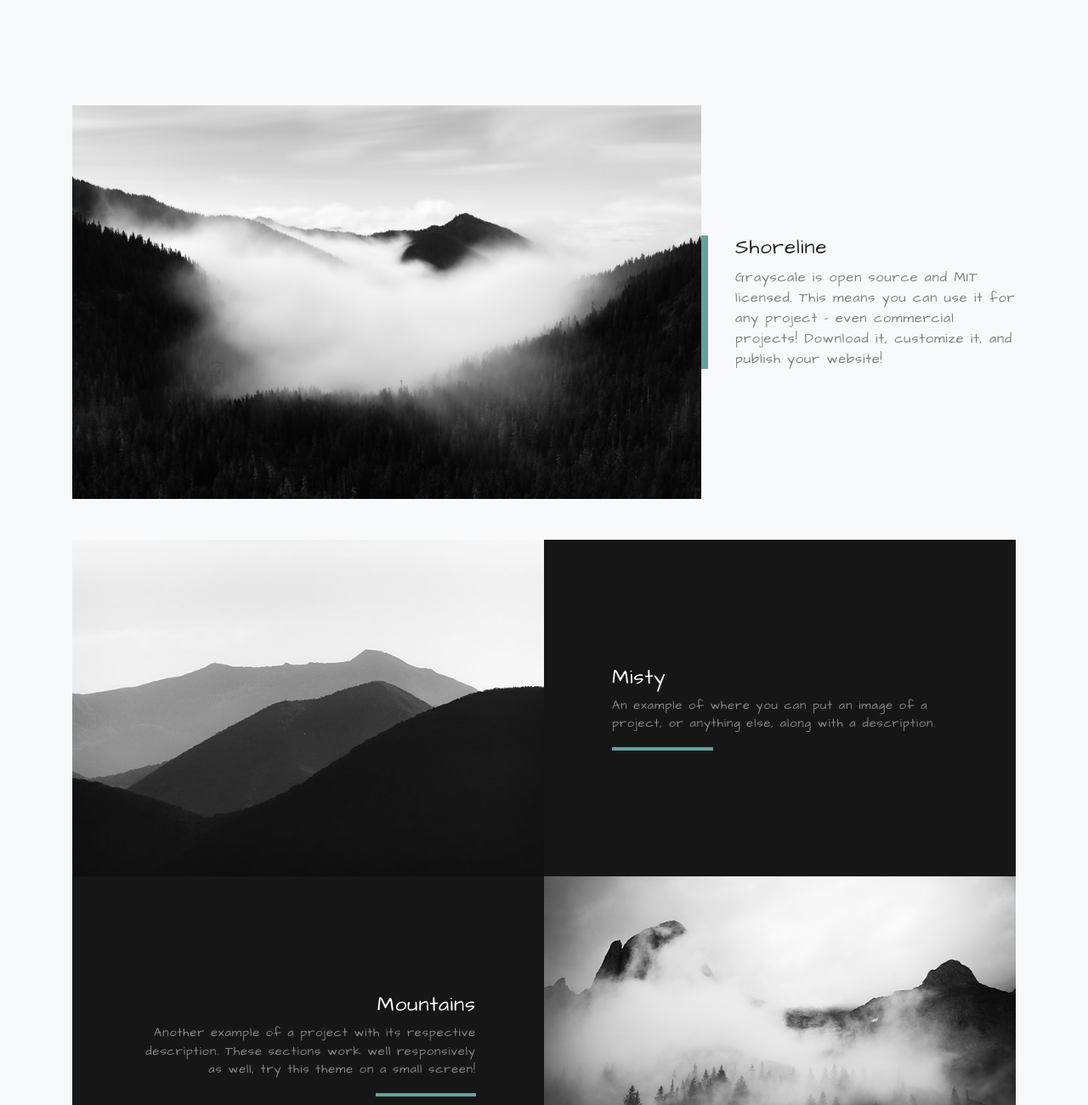
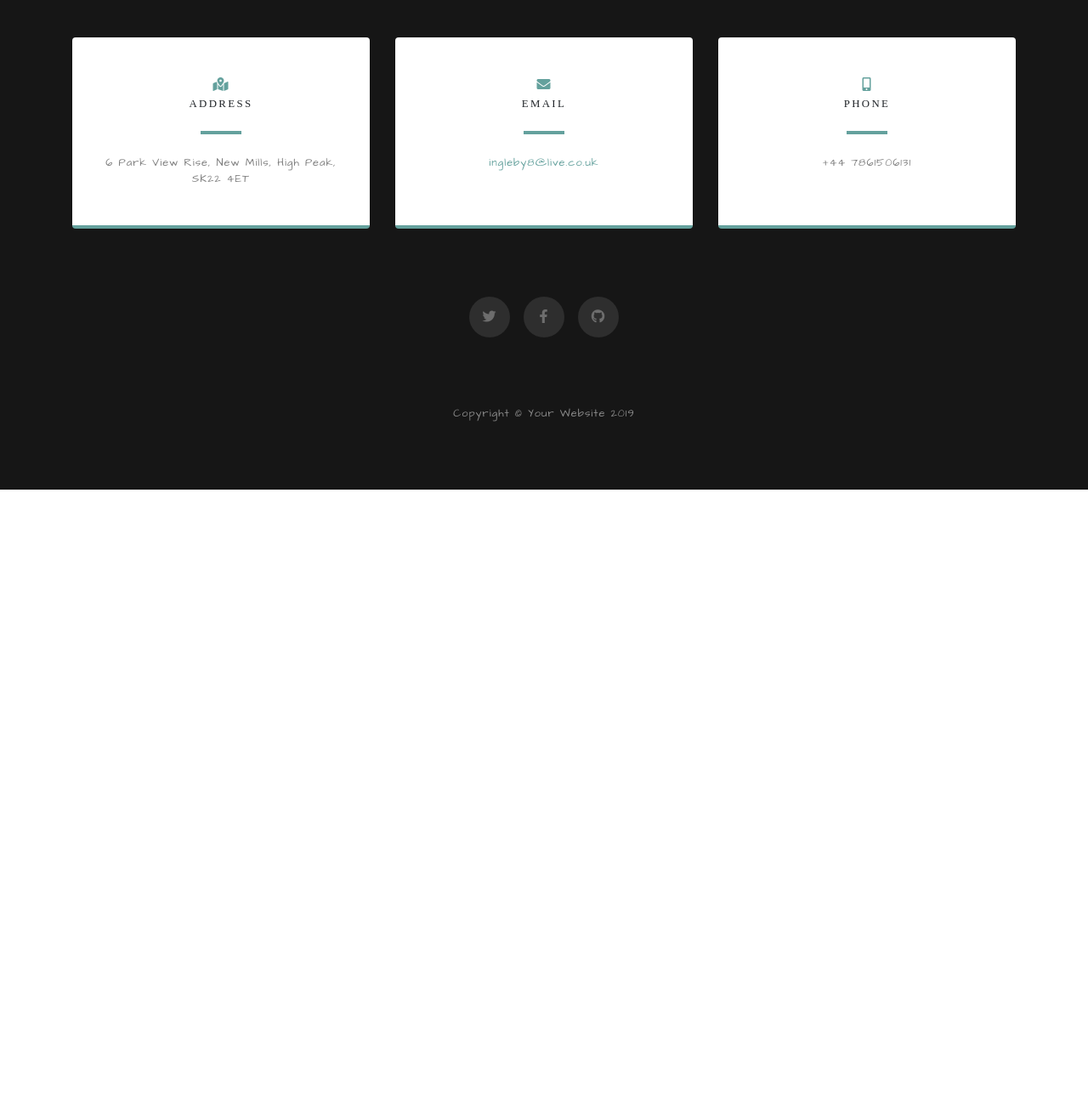
Before and after one commit to jackingleby/Mp-prototype, a plain HTML site: page photography-portfolio.html in a window 1280 px wide. Shown: the part 1500-2800 px from the top of the page at 85% size. After the commit the page ends 2076 px from the top, so only its background shows below. Drawn offline with Linux system fonts and the light colour scheme.

Commit message:
Update photography-portfolio.html

```diff
--- a/photography-portfolio.html
+++ b/photography-portfolio.html
@@ -77,61 +77,7 @@
     </div>
   </section>
 
-  <!-- Projects Section -->
-  <section id="projects" class="projects-section bg-light">
-    <div class="container">
 
-      <!-- Featured Project Row -->
-      <div class="row align-items-center no-gutters mb-4 mb-lg-5">
-        <div class="col-xl-8 col-lg-7">
-          <img class="img-fluid mb-3 mb-lg-0" src="img/bg-masthead.jpg" alt="">
-        </div>
-        <div class="col-xl-4 col-lg-5">
-          <div class="featured-text text-center text-lg-left">
-            <h4>Shoreline</h4>
-            <p class="text-black-50 mb-0">Grayscale is open source and MIT licensed. This means you can use it for any project - even commercial projects! Download it, customize it, and publish your website!</p>
-          </div>
-        </div>
-      </div>
-
-      <!-- Project One Row -->
-      <div class="row justify-content-center no-gutters mb-5 mb-lg-0">
-        <div class="col-lg-6">
-          <img class="img-fluid" src="img/demo-image-01.jpg" alt="">
-        </div>
-        <div class="col-lg-6">
-          <div class="bg-black text-center h-100 project">
-            <div class="d-flex h-100">
-              <div class="project-text w-100 my-auto text-center text-lg-left">
-                <h4 class="text-white">Misty</h4>
-                <p class="mb-0 text-white-50">An example of where you can put an image of a project, or anything else, along with a description.</p>
-                <hr class="d-none d-lg-block mb-0 ml-0">
-              </div>
-            </div>
-          </div>
-        </div>
-      </div>
-
-      <!-- Project Two Row -->
-      <div class="row justify-content-center no-gutters">
-        <div class="col-lg-6">
-          <img class="img-fluid" src="img/demo-image-02.jpg" alt="">
-        </div>
-        <div class="col-lg-6 order-lg-first">
-          <div class="bg-black text-center h-100 project">
-            <div class="d-flex h-100">
-              <div class="project-text w-100 my-auto text-center text-lg-right">
-                <h4 class="text-white">Mountains</h4>
-                <p class="mb-0 text-white-50">Another example of a project with its respective description. These sections work well responsively as well, try this theme on a small screen!</p>
-                <hr class="d-none d-lg-block mb-0 mr-0">
-              </div>
-            </div>
-          </div>
-        </div>
-      </div>
-
-    </div>
-  </section>
 
 
   <!-- Contact Section -->
```
